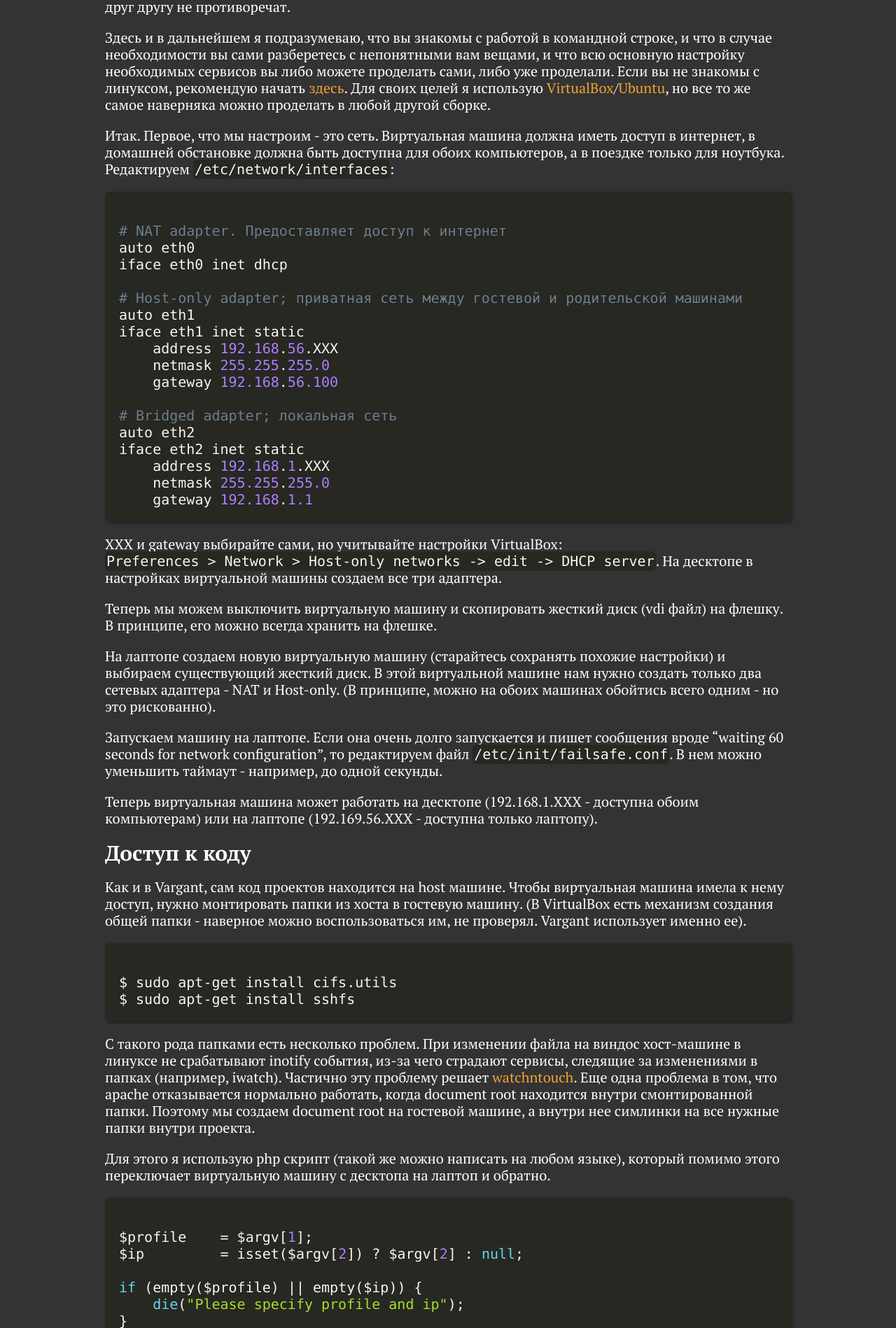
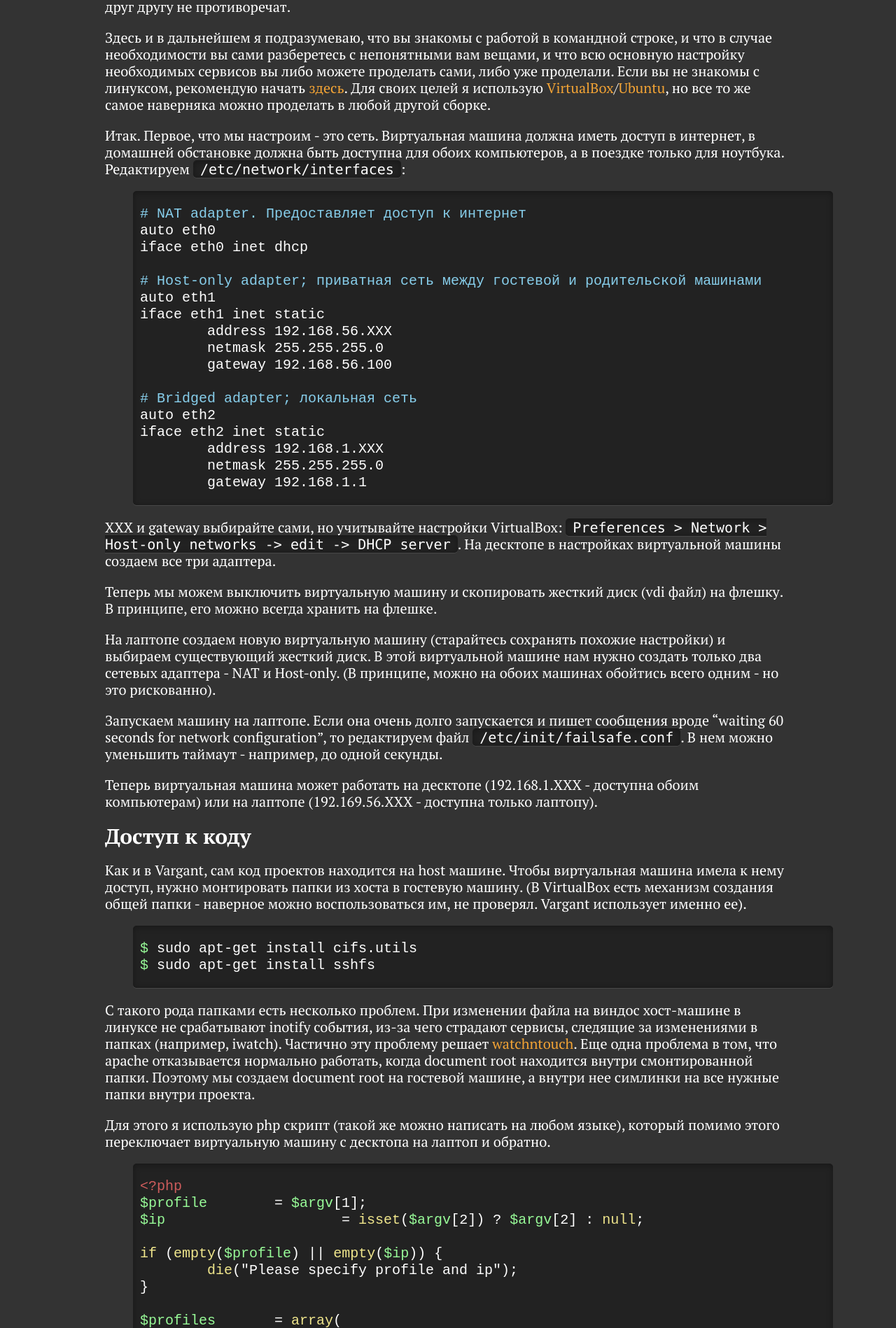
Before and after one commit to kuindji/kuindji.github.io, a Jekyll site: the page built from _posts/2014-02-11-ru-shared-virtual-machine.markdown, in a window 1280 px wide. Shown: the part 725-2623 px from the top of the page at 70% size. Built offline with Jekyll 4.4.1, drawn with Linux system fonts in a browser that asks for light colours; Markdown is read by kramdown in place of the engine named in the settings; comment, search, counter and statistics services are not loaded; some of the changed text lies outside the part shown.

Commit message:
highlighting

```diff
--- a/_config.yml
+++ b/_config.yml
@@ -1,5 +1,6 @@
 name: Your New Jekyll Site
 markdown: redcarpet
-pygments: false
+pygments: true
 paginate: 10
 title: kuindji
+permalink: /:year/:month/:day/:title.html
--- a/_layouts/default.html
+++ b/_layouts/default.html
@@ -5,7 +5,7 @@
     <title>{% if page.title %}{{ page.title }} - {% endif %}{{ site.title }}</title>
     <meta name="viewport" content="width=device-width, initial-scale=1.0">
     <link rel="stylesheet" href="/static/style.css"/>
-    <link rel="stylesheet" href="/static/prism.css"/>
+    <link rel="stylesheet" href="/static/syntax.css"/>
     <link href='http://fonts.googleapis.com/css?family=PT+Serif:400,700,400italic,700italic' rel='stylesheet' type='text/css'>
 </head>
 <body>
@@ -34,8 +34,6 @@
          </div>
      </div>
 
-     <script src="/static/prism.js"></script>
-
      {% include google_analysis.md %}
 </body>
 </html>
--- a/_posts/2014-02-11-ru-shared-virtual-machine-part1.markdown
+++ b/_posts/2014-02-11-ru-shared-virtual-machine.markdown
@@ -26,7 +26,7 @@ tags: virtualbox ubuntu php
 Виртуальная машина должна иметь доступ в интернет, в домашней обстановке должна быть доступна для обоих компьютеров, а в поездке только для ноутбука.
 Редактируем `/etc/network/interfaces`:
 
-<pre><code class="language-bash">
+{% highlight bash %}
 # NAT adapter. Предоставляет доступ к интернет
 auto eth0
 iface eth0 inet dhcp
@@ -44,7 +44,7 @@ iface eth2 inet static
 	address 192.168.1.XXX
 	netmask 255.255.255.0
 	gateway 192.168.1.1
-</code></pre>
+{% endhighlight %}
 
 XXX и gateway выбирайте сами, но учитывайте настройки VirtualBox: `Preferences > Network > Host-only networks -> edit -> DHCP server`. На десктопе в настройках виртуальной машины создаем все три адаптера.
 
@@ -60,17 +60,18 @@ XXX и gateway выбирайте сами, но учитывайте настр
 
 Как и в Vargant, сам код проектов находится на host машине. Чтобы виртуальная машина имела к нему доступ, нужно монтировать папки из хоста в гостевую машину. (В VirtualBox есть механизм создания общей папки - наверное можно воспользоваться им, не проверял. Vargant использует именно ее).
 
-<pre><code class="language-bash">
+{% highlight bash %}
 $ sudo apt-get install cifs.utils
 $ sudo apt-get install sshfs
-</code></pre>
+{% endhighlight %}
 
 С такого рода папками есть несколько проблем. При изменении файла на виндос хост-машине в линуксе не срабатывают inotify события, из-за чего страдают сервисы, следящие за изменениями в папках (например, iwatch). Частично эту проблему решает [watchntouch](https://github.com/rubyruy/watchntouch).
 Еще одна проблема в том, что apache отказывается нормально работать, когда document root  находится внутри смонтированной папки. Поэтому мы создаем document root на гостевой машине, а внутри нее симлинки на все нужные папки внутри проекта.
 
 Для этого я использую php скрипт (такой же можно написать на любом языке), который помимо этого переключает виртуальную машину с десктопа на лаптоп и обратно.
 
-<pre><code class="language-php">
+{% highlight php %}
+<?php
 $profile	= $argv[1];
 $ip			= isset($argv[2]) ? $argv[2] : null;
 
@@ -144,19 +145,21 @@ $services = array_reverse($services);
 foreach ($services as $service) {
 	passthru("service $service start");
 }
-</code></pre>
+?>
+{% endhighlight %}
 
 Можно вызывать этот скрипт вручную после старта машины, а можно запускать его автоматически при загрузке.
 
-<pre><code class="language-bash">
+{% highlight bash %}
 $ sudo php profile.php w7 192.168.1.2
-</code></pre>
+{% endhighlight %}
 
 Таким образом мы можем переключать виртуальную машину между десктопом и лаптопом. Осталось синхронизировать файлы всех проектов.
 
 ##Синхронизация проектов
 
-<pre><code class="language-php">
+{% highlight php %}
+<?php
 $opt 	= getopt("", array(
 	"from:", "to:", "osx:", "w7:",
 	"dry::", "out::", "path::",
@@ -263,11 +266,12 @@ unmount($to, $toLocation);
 echo "-- removing directories\n";
 passthru("rm -r $fromLocation");
 passthru("rm -r $toLocation");
-</code></pre>
+?>
+{% endhighlight %}
 
 Этот скрипт выполняется на виртуальной машине. Он монтирует обе папки проектов к себе и синхронизирует их с помощью rsync. Таким образом переключение между компьютерами выполняется двумя командами:
 
-<pre><code class="language-bash">
+{% highlight bash %}
 $ sudo project-sync --from=w7 --to=osx --w7=w7IP --osx=osxIP
 $ sudo profile osx osxIP
-</code></pre>
+{% endhighlight %}
--- a/static/style.css
+++ b/static/style.css
@@ -14,10 +14,6 @@ body {
     margin:         0 20px 50px 20px;
 }
 
-code {
-    background:     #272822;
-    padding:        0 5px;
-}
 
 a, a:link, a:visited, a:hover {
     color:              #f2a335;
@@ -55,6 +51,10 @@ a:hover {
 .post-heading a {
     font-size:      30px;
     line-height:    30px;
+}
+
+.post-entry {
+    padding-bottom: 20px;
 }
 
 h1 {
@@ -106,10 +106,3 @@ h1 {
     margin-top:     20px;
     margin-bottom:  20px;
 }
-
-pre {
-    -webkit-box-shadow: 2px 2px 4px 0 rgba(0,0,0,0.4);
-    -moz-box-shadow: 2px 2px 4px 0 rgba(0,0,0,0.4);
-    -o-box-shadow: 2px 2px 4px 0 rgba(0,0,0,0.4);
-    box-shadow: 2px 2px 4px 0 rgba(0,0,0,0.4);
-}
--- /dev/null
+++ b/static/syntax.css
@@ -0,0 +1,231 @@
+.highlight {
+    overflow: auto;
+    width: 100%;
+}
+
+.highlight, p > pre, p > code, p > nobr > code, li > code, h5 > code {
+    background: none repeat scroll 0 0 #222;
+    border-radius: 5px;
+    box-shadow: 0 1px 10px rgba(0, 0, 0, 0.3) inset, 0 1px 0 rgba(255, 255, 255, 0.1), 0 -1px 0 rgba(0, 0, 0, 0.5);
+    color: #FFFFFF;
+    padding: 0 10px;
+    font-family: Consolas, Monaco, 'Andale Mono', monospace;
+}
+
+.highlight .hll {
+    background-color: #FFFFCC;
+}
+.highlight .c {
+    color: #87CEEB;
+}
+.highlight .err {
+    color: #FFFFFF;
+}
+.highlight .g {
+    color: #FFFFFF;
+}
+.highlight .k {
+    color: #F0E68C;
+}
+.highlight .l {
+    color: #FFFFFF;
+}
+.highlight .n {
+    color: #FFFFFF;
+}
+.highlight .o {
+    color: #FFFFFF;
+}
+.highlight .x {
+    color: #FFFFFF;
+}
+.highlight .p {
+    color: #FFFFFF;
+}
+.highlight .cm {
+    color: #87CEEB;
+}
+.highlight .cp {
+    color: #CD5C5C;
+}
+.highlight .c1 {
+    color: #87CEEB;
+}
+.highlight .cs {
+    color: #87CEEB;
+}
+.highlight .gd {
+    background-color: #008080;
+    color: #0000C0;
+    font-weight: bold;
+}
+.highlight .ge {
+    color: #C000C0;
+    text-decoration: underline;
+}
+.highlight .gr {
+    background-color: #C00000;
+    color: #C0C0C0;
+    font-weight: bold;
+}
+.highlight .gh {
+    color: #CD5C5C;
+}
+.highlight .gi {
+    background-color: #0000C0;
+    color: #FFFFFF;
+}
+.highlight span.go {
+    background-color: #4D4D4D;
+    color: #ADD8E6;
+    font-weight: bold;
+}
+.highlight .gp {
+    color: #FFFFFF;
+}
+.highlight .gs {
+    color: #FFFFFF;
+}
+.highlight .gu {
+    color: #CD5C5C;
+}
+.highlight .gt {
+    background-color: #C00000;
+    color: #C0C0C0;
+    font-weight: bold;
+}
+.highlight .kc {
+    color: #F0E68C;
+}
+.highlight .kd {
+    color: #F0E68C;
+}
+.highlight .kn {
+    color: #F0E68C;
+}
+.highlight .kp {
+    color: #F0E68C;
+}
+.highlight .kr {
+    color: #F0E68C;
+}
+.highlight .kt {
+    color: #BDB76B;
+}
+.highlight .ld {
+    color: #FFFFFF;
+}
+.highlight .m {
+    color: #FFFFFF;
+}
+.highlight .s {
+    color: #FFFFFF;
+}
+.highlight .na {
+    color: #FFFFFF;
+}
+.highlight .nb {
+    color: #FFFFFF;
+}
+.highlight .nc {
+    color: #FFFFFF;
+}
+.highlight .no {
+    color: #FFA0A0;
+}
+.highlight .nd {
+    color: #FFFFFF;
+}
+.highlight .ni {
+    color: #FFDEAD;
+}
+.highlight .ne {
+    color: #FFFFFF;
+}
+.highlight .nf {
+    color: #FFFFFF;
+}
+.highlight .nl {
+    color: #FFFFFF;
+}
+.highlight .nn {
+    color: #FFFFFF;
+}
+.highlight .nx {
+    color: #FFFFFF;
+}
+.highlight .py {
+    color: #FFFFFF;
+}
+.highlight .nt {
+    color: #F0E68C;
+}
+.highlight .nv {
+    color: #98FB98;
+}
+.highlight .ow {
+    color: #FFFFFF;
+}
+.highlight .w {
+    color: #FFFFFF;
+}
+.highlight .mf {
+    color: #FFFFFF;
+}
+.highlight .mh {
+    color: #FFFFFF;
+}
+.highlight .mi {
+    color: #FFFFFF;
+}
+.highlight .mo {
+    color: #FFFFFF;
+}
+.highlight .sb {
+    color: #FFFFFF;
+}
+.highlight .sc {
+    color: #FFFFFF;
+}
+.highlight .sd {
+    color: #FFFFFF;
+}
+.highlight .s2 {
+    color: #FFFFFF;
+}
+.highlight .se {
+    color: #FFFFFF;
+}
+.highlight .sh {
+    color: #FFFFFF;
+}
+.highlight .si {
+    color: #FFFFFF;
+}
+.highlight .sx {
+    color: #FFFFFF;
+}
+.highlight .sr {
+    color: #FFFFFF;
+}
+.highlight .s1 {
+    color: #FFFFFF;
+}
+.highlight .ss {
+    color: #FFFFFF;
+}
+.highlight .bp {
+    color: #FFFFFF;
+}
+.highlight .vc {
+    color: #98FB98;
+}
+.highlight .vg {
+    color: #98FB98;
+}
+.highlight .vi {
+    color: #98FB98;
+}
+.highlight .il {
+    color: #FFFFFF;
+}
--- a/tags.html
+++ b/tags.html
@@ -5,7 +5,8 @@ title: Tags
 
 <div id="page-tagcloud">
     {% for tag in site.tags %}
-    <a href="#{{ tag[0] }}-ref" rel={{ tag[1].size }} title="{{ tag[0] }}">{{ tag[0] }}<span>{{ tag[1].size }}</span></a>
+    <a href="#{{ tag[0] }}-ref" rel={{ tag[1].size }} title="{{ tag[0] }}">{{ tag[0] }}
+         (<span>{{ tag[1].size }}</span>)</a>
     {% endfor %}
 </div>
 <div>
```
Also changed, not shown: 1 other file.
